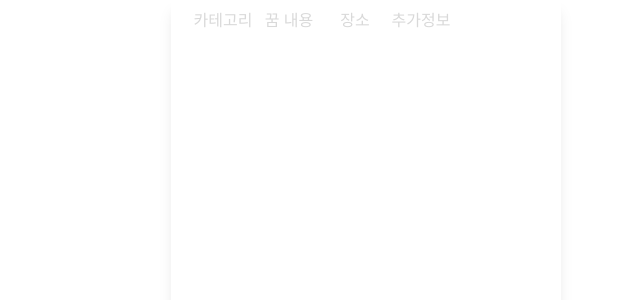
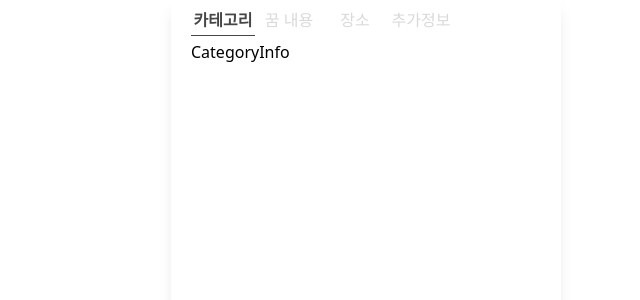
Before and after one commit to ggumms/ggumtle, a React (Vite) app in the folder frontend/: page /bucket/write in a window 1280 px wide. Shown: the top 300 px of the page, without its empty margins (274-914 px from the left). Built offline with nearby package versions, Linux system fonts and the light colour scheme.

Commit message:
[FE] Feat #8: bucket/write페이지로 접근했을 경우 처리

```diff
--- a/frontend/src/components/NavigationHeader.tsx
+++ b/frontend/src/components/NavigationHeader.tsx
@@ -11,13 +11,20 @@ interface NavigationHeaderProps {
 const NavigationHeader = ({ headerData }: NavigationHeaderProps) => {
 	const [selectedIndex, setSelectedIndex] = useState<number>()
 	const { currentPath } = useRouter()
+
 	useEffect(() => {
 		headerData.forEach((item, index) => {
 			if (currentPath.includes(item.path)) {
 				setSelectedIndex(index)
 			}
 		})
-	})
+
+		// bucket/write/{children}으로 안들어왔을 경우
+		if (selectedIndex === undefined) {
+			setSelectedIndex(0)
+			return
+		}
+	}, [currentPath])
 
 	return (
 		<ul className={`flex gap-[2px]`}>
@@ -27,9 +34,9 @@ const NavigationHeader = ({ headerData }: NavigationHeaderProps) => {
 						<NavLink
 							to={headerItem.path}
 							data-id={index}
-							className={({ isActive }) =>
+							className={
 								'inline-block w-full text-center py-2' +
-								(isActive ? ' text-[#454645] font-[700]' : ' text-[#D9D9D9]   ')
+								(selectedIndex === index ? ' text-[#454645] font-[700]' : ' text-[#D9D9D9]   ')
 							}
 						>
 							{headerItem.name}
```
Also changed, not shown: frontend/src/router.tsx (+8 -1 lines).
